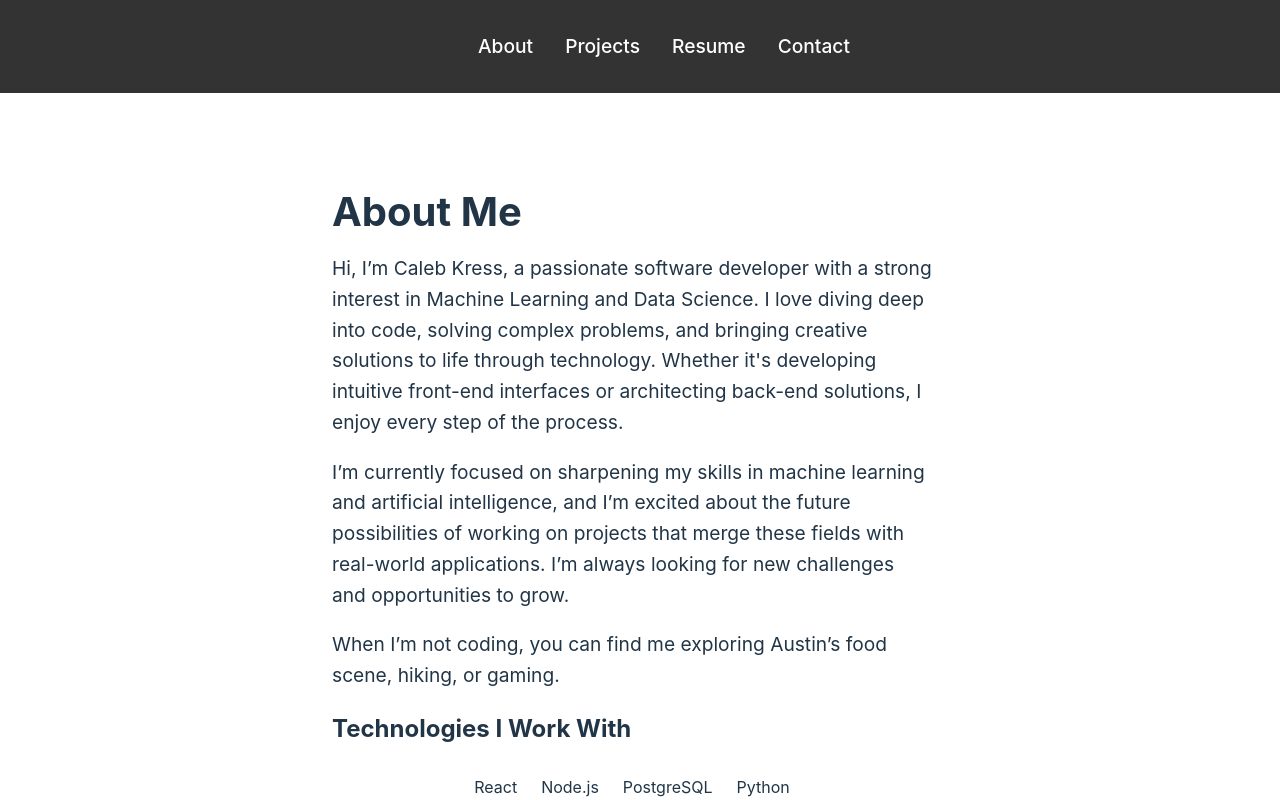
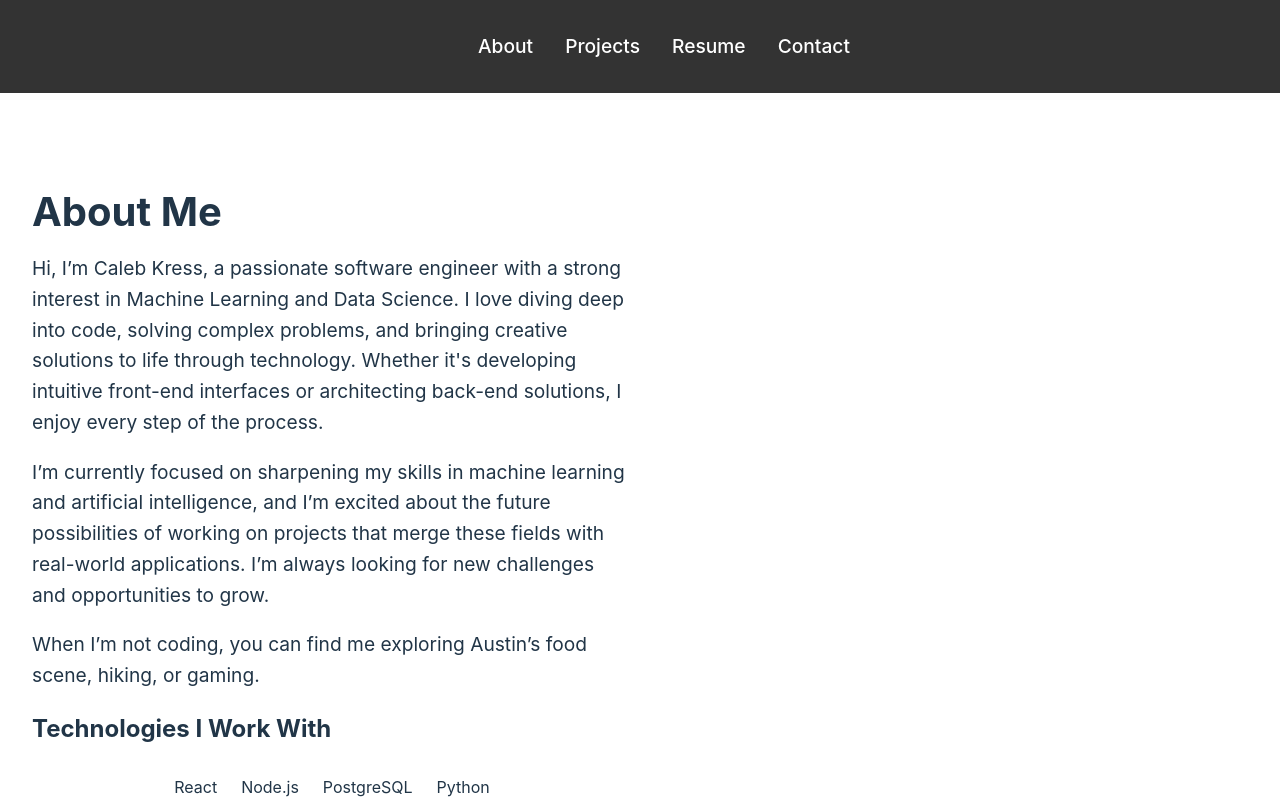
Before and after one commit to calebkress/portfolio-website, a React (Vite) app: page / in a window 1280 px wide. Shown: the top 800 px of the page. Built offline with nearby package versions, Linux system fonts and the light colour scheme.

Commit message:
restructured About content

```diff
--- a/src/components/About.jsx
+++ b/src/components/About.jsx
@@ -4,11 +4,10 @@ import './About.css';
 const About = () => {
   return (
     <section className="about-section">
-      <div className="about-content">
       <div className="about-text">
         <h1>About Me</h1>
         <p>
-            Hi, I’m Caleb Kress, a passionate software developer with a strong interest in Machine Learning and Data Science.
+            Hi, I’m Caleb Kress, a passionate software engineer with a strong interest in Machine Learning and Data Science.
             I love diving deep into code, solving complex problems, and bringing creative solutions to life through technology.
             Whether it's developing intuitive front-end interfaces or architecting back-end solutions, I enjoy every step of the process.
         </p>
@@ -41,7 +40,6 @@ const About = () => {
           </div>
         </div>
       </div>
-      </div>
     </section>
   );
 };
```
Lines whose indentation alone changed are shown as unchanged.
